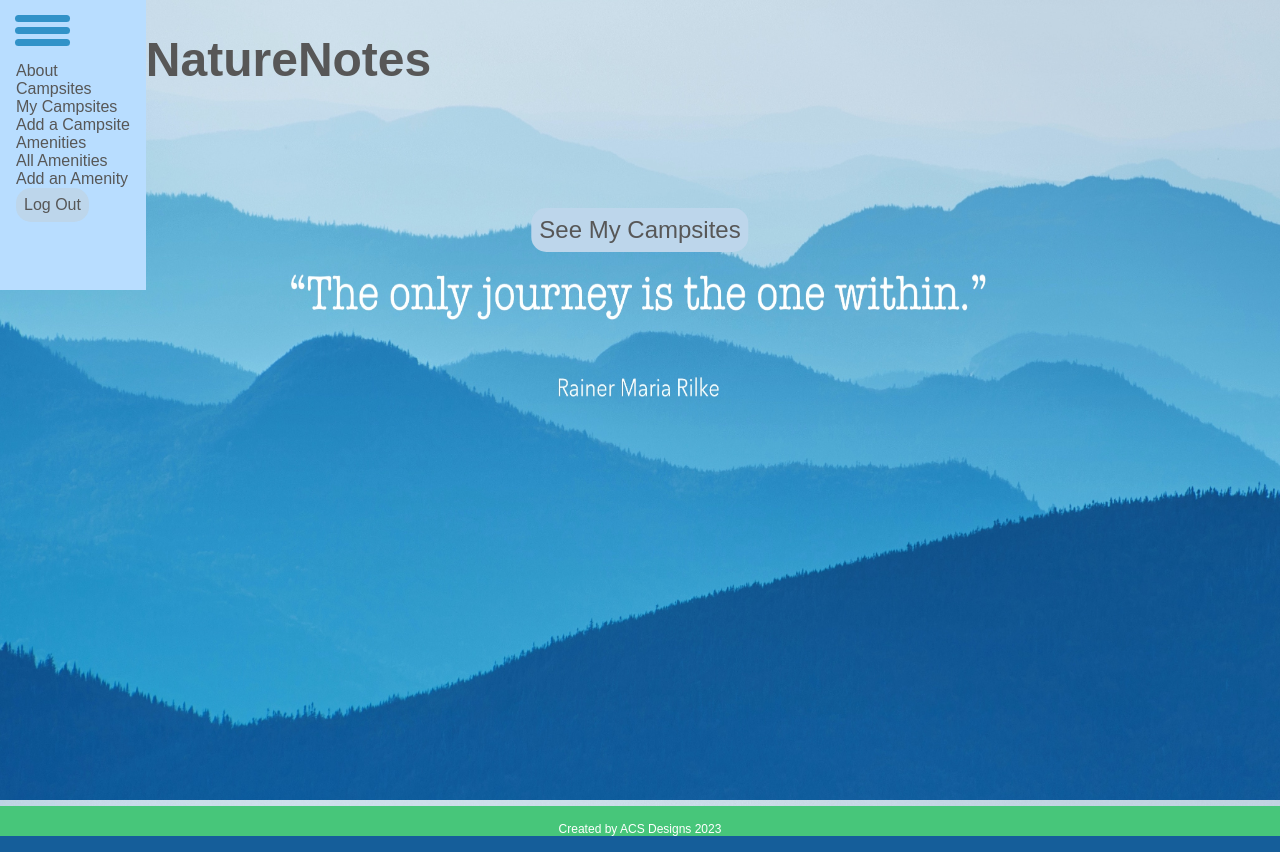
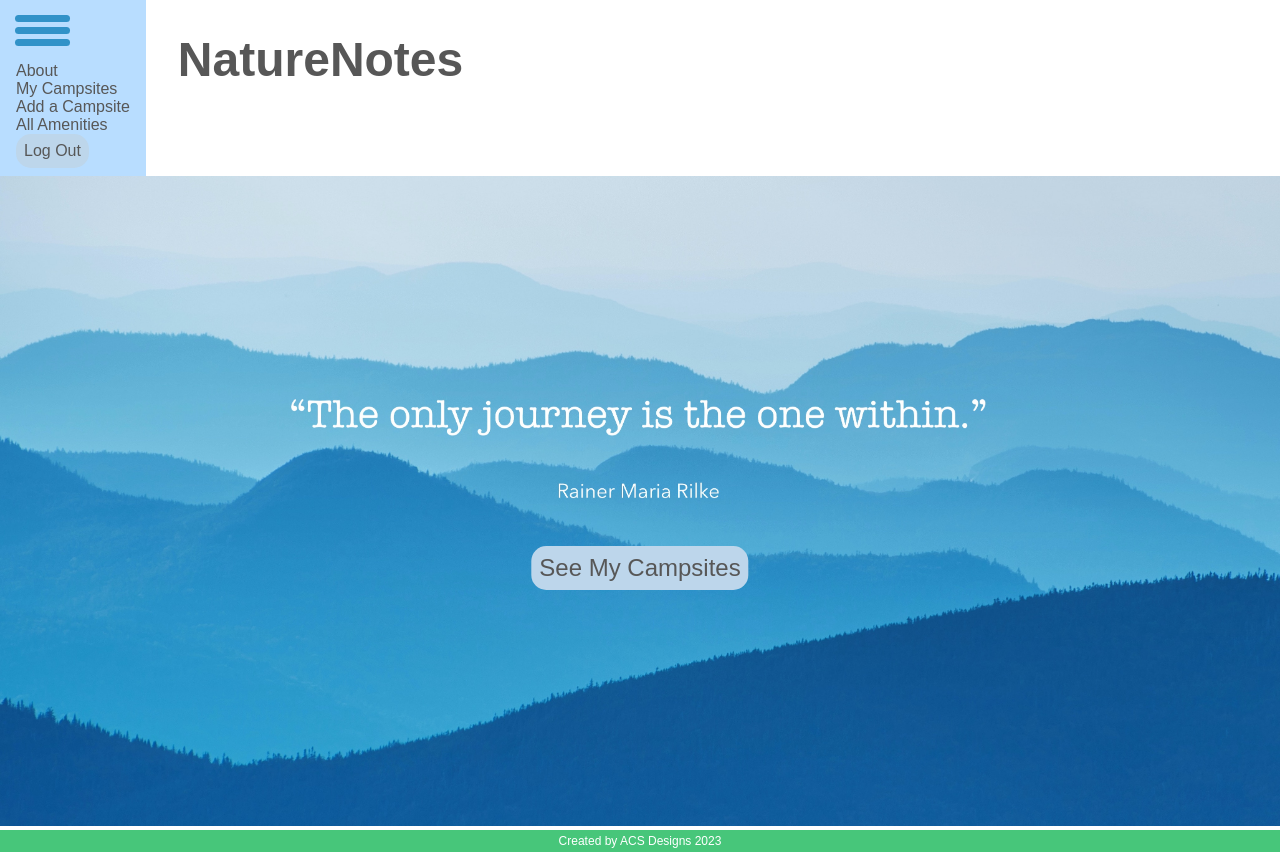
Before and after one commit to caseystell/nature-notes, a Django app: page / in a window 1280 px wide. Run offline with Django 4.2, Linux system fonts and the light colour scheme; the visitor is signed in with stand-in values (Sample User, id 1); some web fonts are replaced.

Commit message:
CSS updates

```diff
--- a/main_app/static/css/style.css
+++ b/main_app/static/css/style.css
@@ -1,12 +1,10 @@
 body {
     height: 100vh;
-    /* color: #575757; */
+    color: #575757;
     font-family: 'Khula', sans-serif;
     margin: 0;
     font-size: 1rem;
     box-sizing: border-box;
-    background: url(../images/alex-shutin-kKvQJ6rK6S4-unsplash.jpg) no-repeat center center fixed;
-    background-size: 100% 100%;
 }
 
 .container{
@@ -100,20 +97,11 @@ a, a:visited {
     color: #575757;
 }
 
-ul {
-    list-style-type: none;
-}
-
-#header-bar {
-    display: flex;
-    justify-content: space-around;
-}
-
 #title-logo {
     font-size: 3rem;
-    text-decoration: none !important;
+    text-decoration: none;
     text-align: center;
-
+    margin-left: 2rem;
 }
 
 .btn, .login, .btn:visited, .login:visited {
@@ -250,6 +265,7 @@ a:hover, .btn:hover, .login:hover {
     text-align: center;
     color: #575757;
     left: 50%;
+    top: 60%;
     font-weight: lighter;
     transform: translate(-50%, -50%);
     width: fit-content;
@@ -259,18 +275,16 @@ a:hover, .btn:hover, .login:hover {
 
 #footer {
     display: flex;
-    align-items: flex-end;
+    align-items: center;
     justify-content: center;
     font-size: 12px;
     background-color: #47C67A;
     color: white;
-    padding-top: 1rem;
-    margin-top: 45%;
+    padding: 0.25rem;
 }
 
 #about {
     text-align: center;
-    /* margin: 5rem 5rem 0 5rem; */
     padding: 1rem;
     background: #C3D5E3;
 }
--- a/main_app/templates/base.html
+++ b/main_app/templates/base.html
@@ -18,31 +18,20 @@
                 <aside class="sidebar">
                     <div><a href="{% url 'about' %}">About</a></div>
                     {% if user.is_authenticated %}
-                    <div class="unfold"><a href="/campsites">Campsites</a></div>
-
-                            <div><a href="{% url 'index' %}">My Campsites</a></div>
-                            <div><a href="{% url 'campsites_create' %}">Add a Campsite</a></div>
-
-                    <div class="unfold"><a href="/amenities">Amenities</a></div>
-
-                            <div><a href="{% url 'amenities_index' %}">All Amenities</a></div>
-                            <div><a href="{% url 'amenities_create' %}">Add an Amenity</a></div>
-
+                        <div><a href="{% url 'index' %}">My Campsites</a></div>
+                        <div><a href="{% url 'campsites_create' %}">Add a Campsite</a></div>
+                        <div><a href="{% url 'amenities_index' %}">All Amenities</a></div>
                     {% endif %}
-
                     {% if not user.is_authenticated %}
                         <div class="btn"><a href="{% url 'signup' %}">Sign Up</a></div>
                         <div class="login"><a href="{% url 'login' %}">Log In</a></div>
-
                     {% else %}
                         <div class="login"><a href="{% url 'logout' %}">Log Out</a></div>
-
                     {% endif %}
                 </aside>
             </div>
             <div>
                 <h1 id="title-logo" class="logo"><a href="{% url 'home' %}">NatureNotes</a></h1>
-
                 <label class="hamburger-menu">
                     <input type="checkbox">
                 </label>
--- a/main_app/templates/campsites/index.html
+++ b/main_app/templates/campsites/index.html
@@ -12,11 +12,11 @@
         {% for campsite in campsites %}
             <a href="{% url 'detail' campsite.id %}">
                 <div class="card" id="index-card">
-                    <p id="index-photo">
+                    <p>
                         {% for photo in campsite.photo_set.all %}
-                            <img src="{{photo.url}}">
+                            <img id="index-photo" src="{{photo.url}}">
                         {% empty %}
-                            <div>No Photos Uploaded</div>
+                            <img id="placeholder-photo" src="{% static 'images/take-more-photos.png' %}" style="width:12rem; height:10rem;">
                         {% endfor %}
                     </p>
                     <p><span class="card-title">{{ campsite.name }}</span> | {{ campsite.location }}</p>
--- a/main_app/templates/home.html
+++ b/main_app/templates/home.html
@@ -4,7 +4,7 @@
 {% load static %}
 
 <div id="home-page">
-    {% comment %} <img id="home-image" src="{% static 'images/alex-shutin-kKvQJ6rK6S4-unsplash.jpg' %}" alt="blue mountains" style="height: 75%; width: 100%;" > {% endcomment %}
+    <img id="home-image" src="{% static 'images/alex-shutin-kKvQJ6rK6S4-unsplash.jpg' %}" alt="blue mountains" style="height: 75%; width: 100%; " >
     {% if not user.is_authenticated %}
         <button class="login home-btn"><a href="{% url 'about' %}">Start here</a></button>
     {% else %}
```
Also changed, not shown: other parts of main_app/static/css/style.css (+37 -10 lines), main_app/templates/campsites/detail.html (+4 -8 lines).
